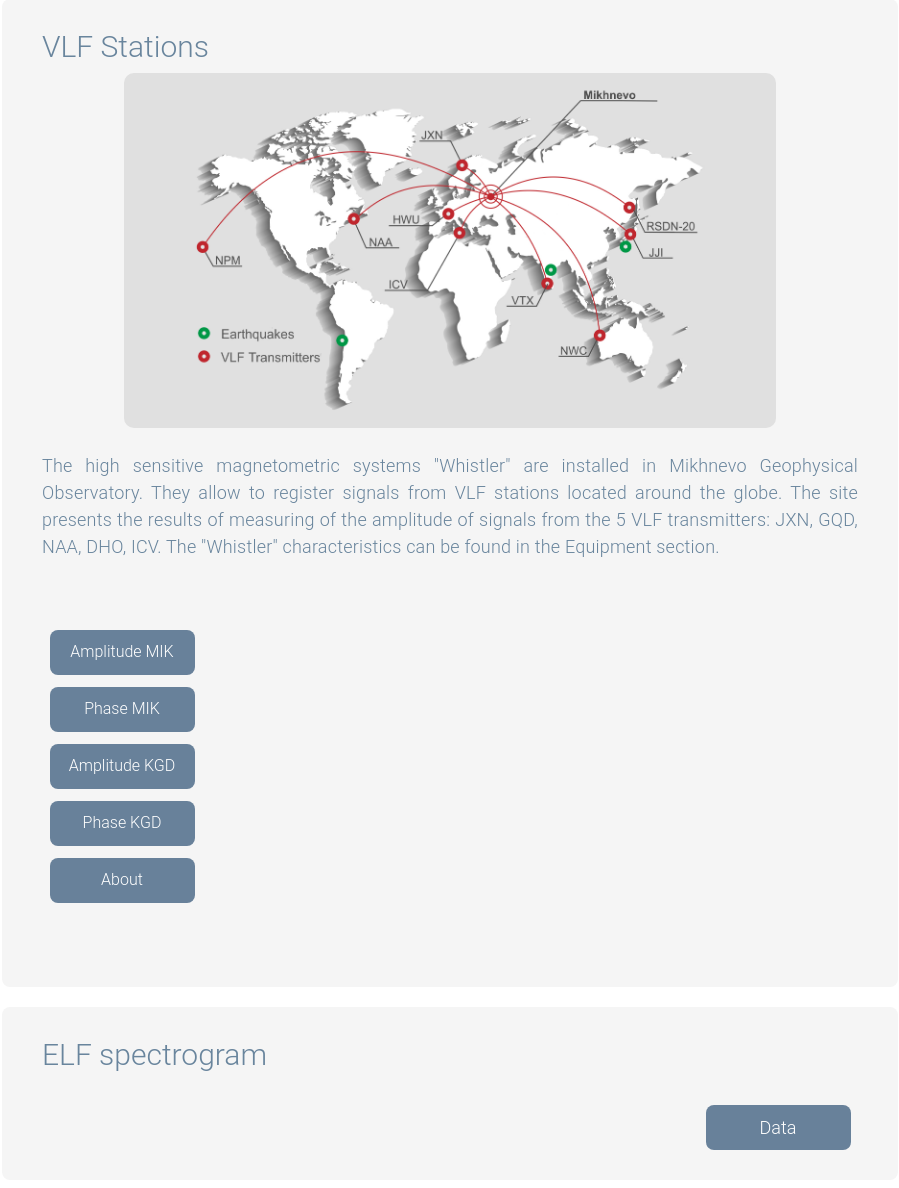
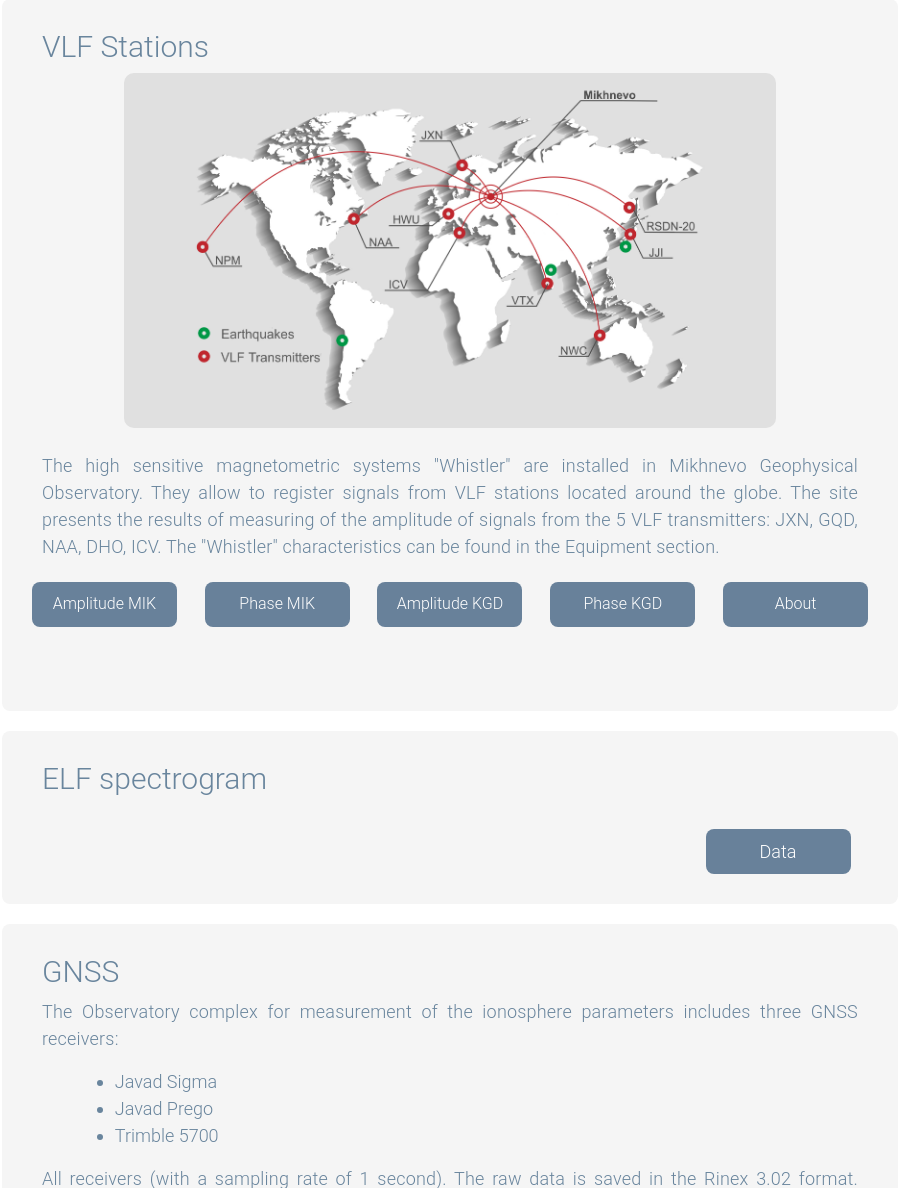
Before and after one commit to katyacoffee/WebSite, a Django app: page /data in a window 1280 px wide. Shown: the part 125-1313 px from the top of the page, without its empty margins (190-1089 px from the left). Run offline with Django 4.2, Linux system fonts and the light colour scheme; some libraries are stand-ins or nearby versions.

Commit message:
fix data

```diff
--- a/templates/data.html
+++ b/templates/data.html
@@ -204,16 +204,14 @@
             characteristics can be found in the Equipment section.</p>
 
 {#        <div class="row g-4 py-5 row-cols-1 row-cols-lg-5">#}
-        <div class="row g-5 py-5 row-cols-1 row-cols-lg-5">
-            <form method="post" id="vlf">
+        <form method="post" id="vlf">
+          <div class="row g-5 py-5 row-cols-1 row-cols-lg-5">
+
             <div class="col d-flex" style="justify-content: center; align-items: center; margin: 0; padding: 6px; border: #ffffff;">
-                <div>
-                    <a href="/date-selection" class="btn" style = "font-size: 16px; justify-content: center; align-items: center; vertical-align: center;">
-{#                       style="font-family: 'Roboto', sans-serif; font-size: 18px; background-color: #5a728a; border: #5a728a; width: 150px; height: 45px; margin: auto; display: inline-flex; justify-content: center; align-items: center">#}
+                    <button type="submit" formaction="/date-selection" class="btn" style = "font-size: 16px; justify-content: center; align-items: center; vertical-align: center;">
                         Amplitude MIK
-                    </a>
+                    </button>
                     <input type="hidden" id="source" name="source" value="vlf">
-                </div>
             </div>
             <div class="col d-flex" style="justify-content: center; align-items: center; margin: 0; padding: 6px; border: #ffffff;">
                 <div>
@@ -247,8 +245,8 @@
                     </a>
                 </div>
             </div>
-            </form>
         </div>
+        </form>
 
 
 {#            <div class="box1-side" style="width: 300px;">#}
```
